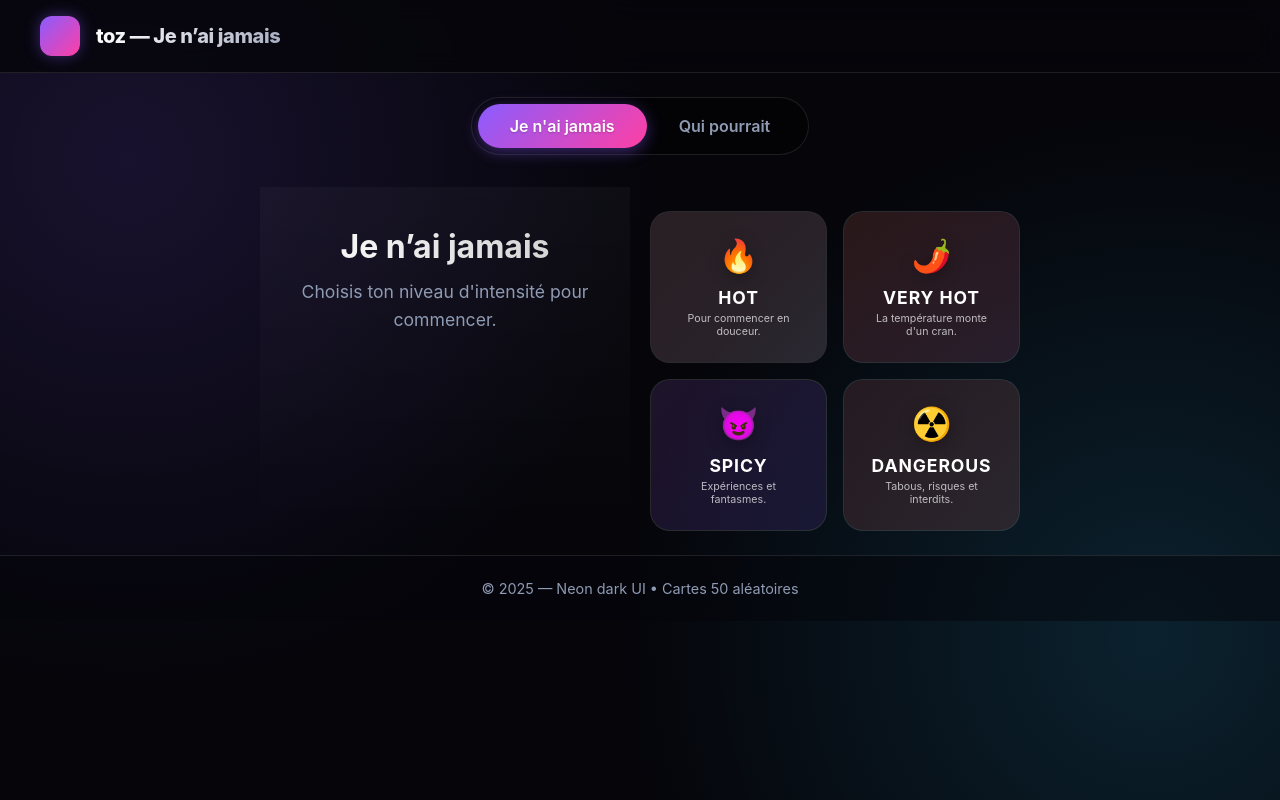
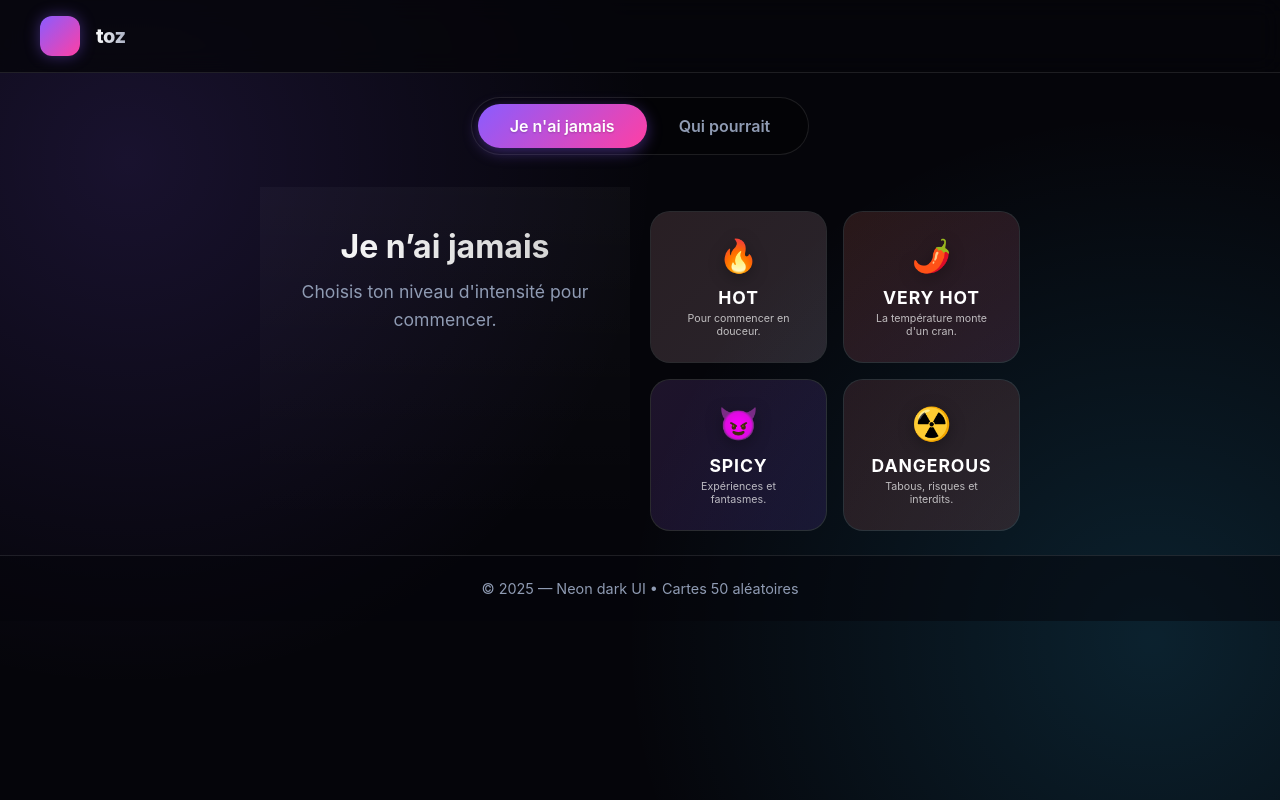
Before and after one commit to Potowai/toz-app, a React (Vite) app: page / in a window 1280 px wide. Built offline with nearby package versions, Linux system fonts and the light colour scheme.

Commit message:
feat: implement main App component with tab navigation for "Je n'ai jamais" and "Qui pourrait" games.

```diff
--- a/src/App.jsx
+++ b/src/App.jsx
@@ -15,7 +15,7 @@ function App() {
             <header className="header">
                 <div className="header-inner">
                     <div className="logo" aria-hidden="true" onClick={() => setActiveTab('never')}></div>
-                    <div className="title cursor-pointer">toz — Je n’ai jamais</div>
+                    <div className="title cursor-pointer">toz</div>
                 </div>
             </header>
 
```
